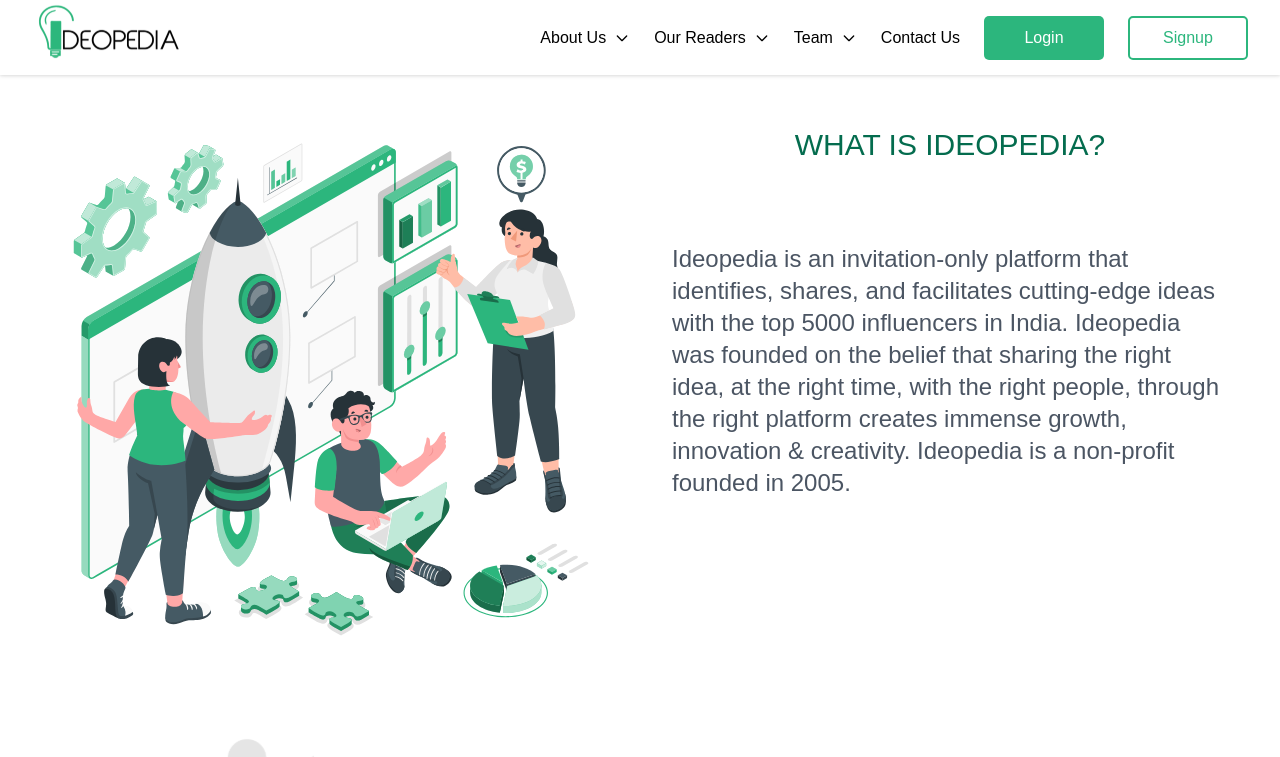
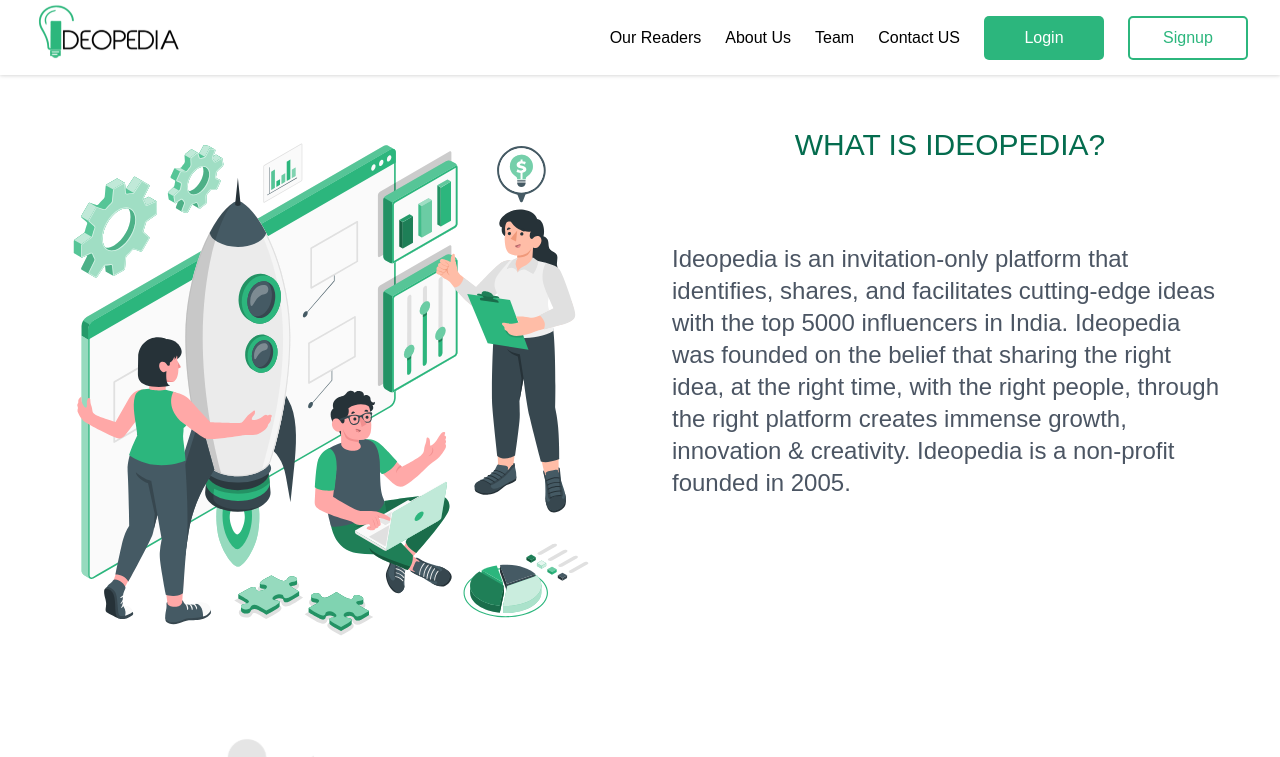
Before and after one commit to ideopedia/client, a Next.js app: page /about in a window 1280 px wide. Shown: the top 757 px of the page. Built offline with nearby package versions, Linux system fonts and the light colour scheme.

Commit message:
NOv14165jadwef

```diff
--- a/components/navbar.js
+++ b/components/navbar.js
@@ -1,20 +1,21 @@
 import Head from "next/head";
 import Link from "next/link";
-import { Dropdown } from "flowbite-react";
 import { useState } from "react";
 import Image from "next/image";
 import log from "../public/logo.svg";
+import DropD from "./dropD";
 export default function Navbar() {
   const [navbar, setNavbar] = useState(false);
   return (
-    <nav className="bg-white drop-shadow">
-      <div className="justify-between px-4 md:items-center md:flex md:px-8">
     <div>
-          <div className="flex items-center justify-between py-1 md:py-1 md:block">
+      <nav className="w-full bg-white drop-shadow">
+        <div className="justify-between px-4  lg:items-center lg:flex md:px-8">
+          <div>
+            <div className="flex items-center justify-between py-1  md:py-1 lg:block">
               <Link href="/" className="cursor-pointer">
                 <Image src={log} className="cursor-pointer" />
               </Link>
-            <div className="md:hidden">
+              <div className="lg:hidden">
                 <button
                   className="p-1 pt-3  outline-none "
                   onClick={() => setNavbar(!navbar)}
@@ -54,47 +55,29 @@
           </div>
           <div>
             <div
-            className={`flex-1 justify-self-center  pb-3 mt-8 md:block md:pb-0 md:mt-0  ${
+              className={`flex-1 justify-self-center  pb-3 mt-8 lg:block md:pb-0 md:mt-0 ${
                 navbar ? "block" : "hidden"
               }`}
             >
-            <ul className="items-center justify-center space-y-8 md:flex md:space-x-6 md:space-y-0 ">
+              <ul className="items-center justify-center space-y-8 lg:flex md:space-x-6 lg:space-y-0">
                 <li className="text-black flex justify-center">
-                <Dropdown label="About Us" inline={true}>
-                  <Dropdown.Item>
-                    <Link href="/about#hero">What is Ideopedia ?</Link>
-                  </Dropdown.Item>
-                  <Dropdown.Item>
-                    <Link href="/about#mission">Mission</Link>
-                  </Dropdown.Item>
-                  <Dropdown.Item>
-                    <Link href="/about#vission">Vision</Link>
-                  </Dropdown.Item>
-                  <Dropdown.Item>
-                    <Link href="/about#what">What we do</Link>
-                  </Dropdown.Item>
-                </Dropdown>
+                  <Link href="/testimonials">
+                    <a>Our Readers</a>
+                  </Link>
                 </li>
                 <li className="text-black flex justify-center">
-                <Dropdown label="Our Readers" inline={true}>
-                  <Dropdown.Item>
-                    <Link href="/testimonials#readers">Testimonial</Link>
-                  </Dropdown.Item>
-                </Dropdown>
+                  <Link href="/about">
+                    <a>About Us</a>
+                  </Link>
                 </li>
                 <li className="text-black flex justify-center">
-              <Dropdown label="Team" inline={true}>
-                  <Dropdown.Item>
-                    <Link href="/teams#bod">Board of directors</Link>
-                  </Dropdown.Item>
-                  <Dropdown.Item>
-                    <Link href="/teams#bod">Founders</Link>
-                  </Dropdown.Item>
-                </Dropdown>
+                  <Link href="/teams">
+                    <a>Team</a>
+                  </Link>
                 </li>
                 <li className="text-black flex justify-center">
                   <Link href="/contact">
-                  <a className="nava">Contact Us</a>
+                    <a>Contact US</a>
                   </Link>
                 </li>
                 <li className="text-white flex justify-center">
@@ -116,5 +99,6 @@
           </div>
         </div>
       </nav>
+    </div>
   );
 }
--- a/pages/data.js
+++ /dev/null
@@ -1,41 +0,0 @@
-import React from 'react';
-import Image from 'next/image';
-import log from "../public/logo.svg"
-// const Data = () => {
-//   function handleHover(){
-//     return (
-//       <Image src={log} width={100} height={70}className="absolute" />
-//     )
-//   }
-//   return (
-//     <div >
-//       <span className='flex justify-center items-center' onMouseOver={handleHover}>hover</span>
-//     </div>
-//   );
-// }
-
-// export default Data;
-export default class App extends React.Component{
-  state={
-    likeList:''
-  }
-  renderLikeList = () =>{
-    return <div className="likes__list" ><Image src={log} /></div>
-  }
-  handleLeave=()=>{
-    return this.setState({likeList:''})
-  }
-  handleHover=()=>{
-    return this.setState({likeList:this.renderLikeList()})
-  }
-  render(){
-    return(
-      <div className="likes__wrapper" >
-        <div className="likes__relavance" onMouseOver={this.handleHover} onMouseLeave={this.handleLeave}>
-          Hover me
-          {this.state.likeList}
-        </div>
-      </div>
-    )
-  }
-}
```
Lines whose indentation alone changed are shown as unchanged.
